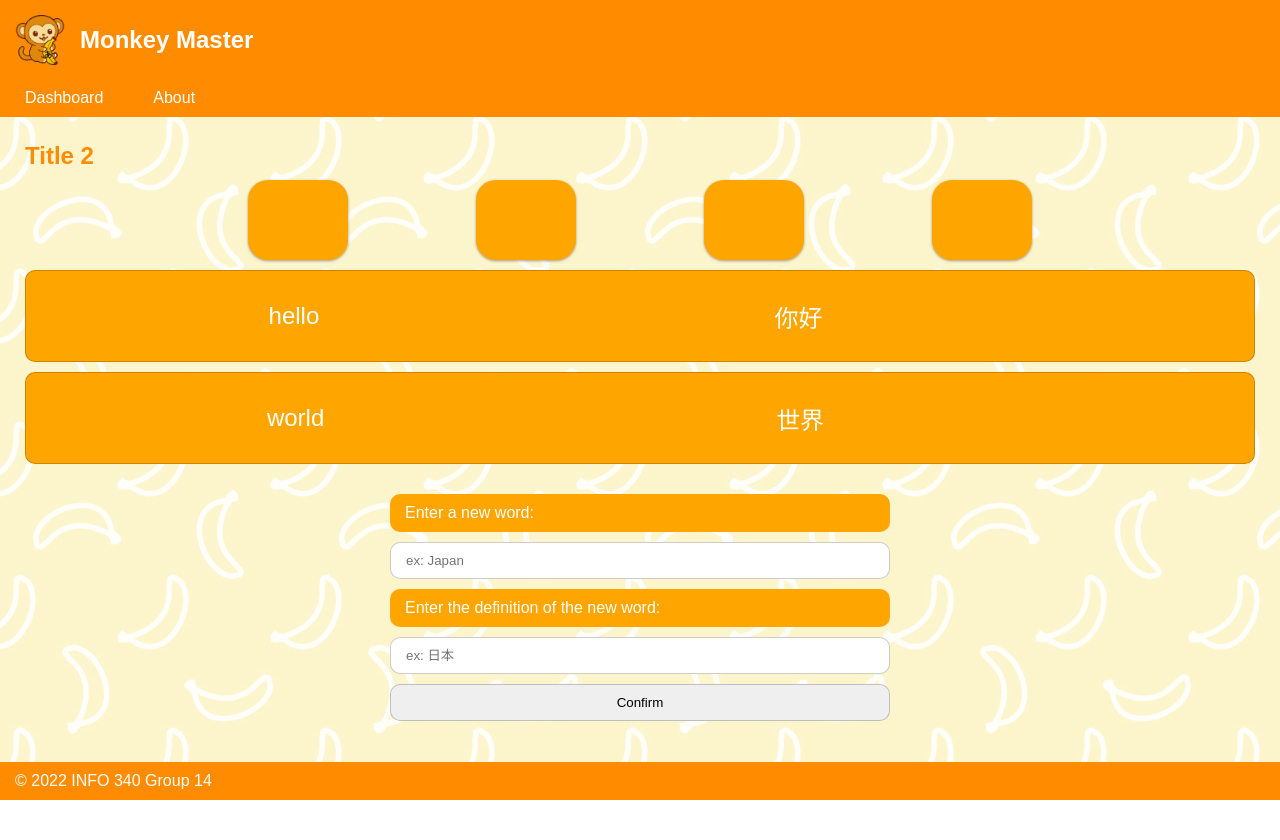
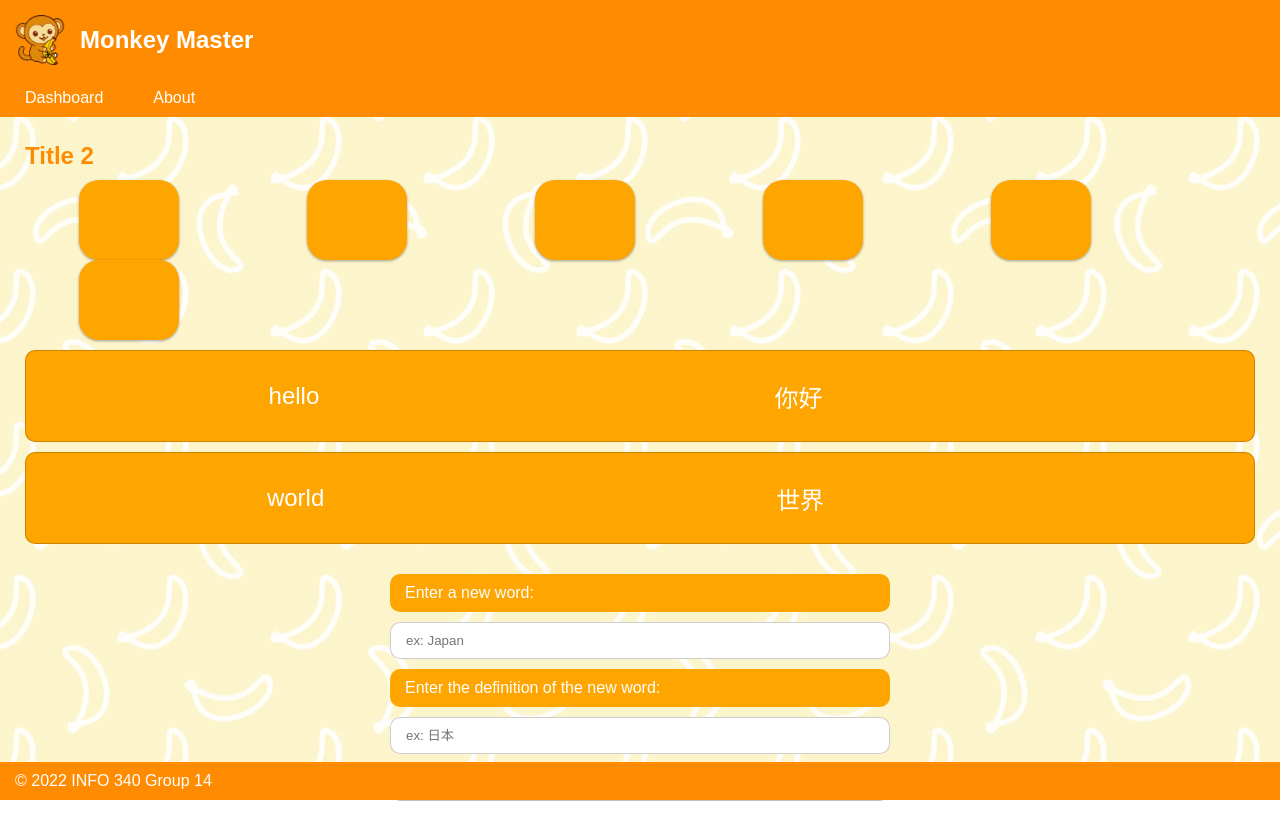
Before and after one commit to shangzhenyang/monkey-master, a React (Create React App) app: page /wordlist/1 in a window 1280 px wide. Shown: the top 840 px of the page. Before the commit the page ends 806 px from the top, so only its background shows below. Built offline with nearby package versions, Linux system fonts and the light colour scheme; a web font is replaced by a local one.

Commit message:
Add navigation buttons

```diff
--- a/src/App.css
+++ b/src/App.css
@@ -332,11 +332,12 @@ input {
 	cursor: pointer;
 }
 
-@font-face {
+
+  @font-face {
 	font-family: 'iconfont';  /* Project id 3355937 */
-	src: url('https://at.alicdn.com/t/font_3355937_z4qc2nr5sd.woff2?t=1653054436236') format('woff2'),
-		 url('https://at.alicdn.com/t/font_3355937_z4qc2nr5sd.woff?t=1653054436236') format('woff'),
-		 url('https://at.alicdn.com/t/font_3355937_z4qc2nr5sd.ttf?t=1653054436236') format('truetype');
+	src: url('https://at.alicdn.com/t/font_3355937_aw67i184jg.woff2?t=1653089051849') format('woff2'),
+		 url('https://at.alicdn.com/t/font_3355937_aw67i184jg.woff?t=1653089051849') format('woff'),
+		 url('https://at.alicdn.com/t/font_3355937_aw67i184jg.ttf?t=1653089051849') format('truetype');
   }
 
 
--- a/src/WordList.js
+++ b/src/WordList.js
@@ -35,7 +35,9 @@ function WordList(props) {
 			<li className="wordlist-nav-button" title="Add new words" onClick={scrollToBottom}><span className="icon">&#xe624;</span></li>
 			<li className="wordlist-nav-button" title="Search for words"><span className="icon">&#xe8ba;</span></li>
 			<li className="wordlist-nav-button" title="Test your knowledge"><span className="icon">&#xe62f;</span></li>
-			<li className="wordlist-nav-button" title="More options"><span className="icon">&#xe73a;</span></li>
+			<li className="wordlist-nav-button" title="Import"><span className="icon">&#xe641;</span></li>
+			<li className="wordlist-nav-button" title="Export"><span className="icon">&#xe642;</span></li>
+			<li className="wordlist-nav-button" title="Delete this list"><span className="icon">&#xe603;</span></li>
 		</ul>
 		{list.words.map((item, index) =>
 			<WordCard
```
